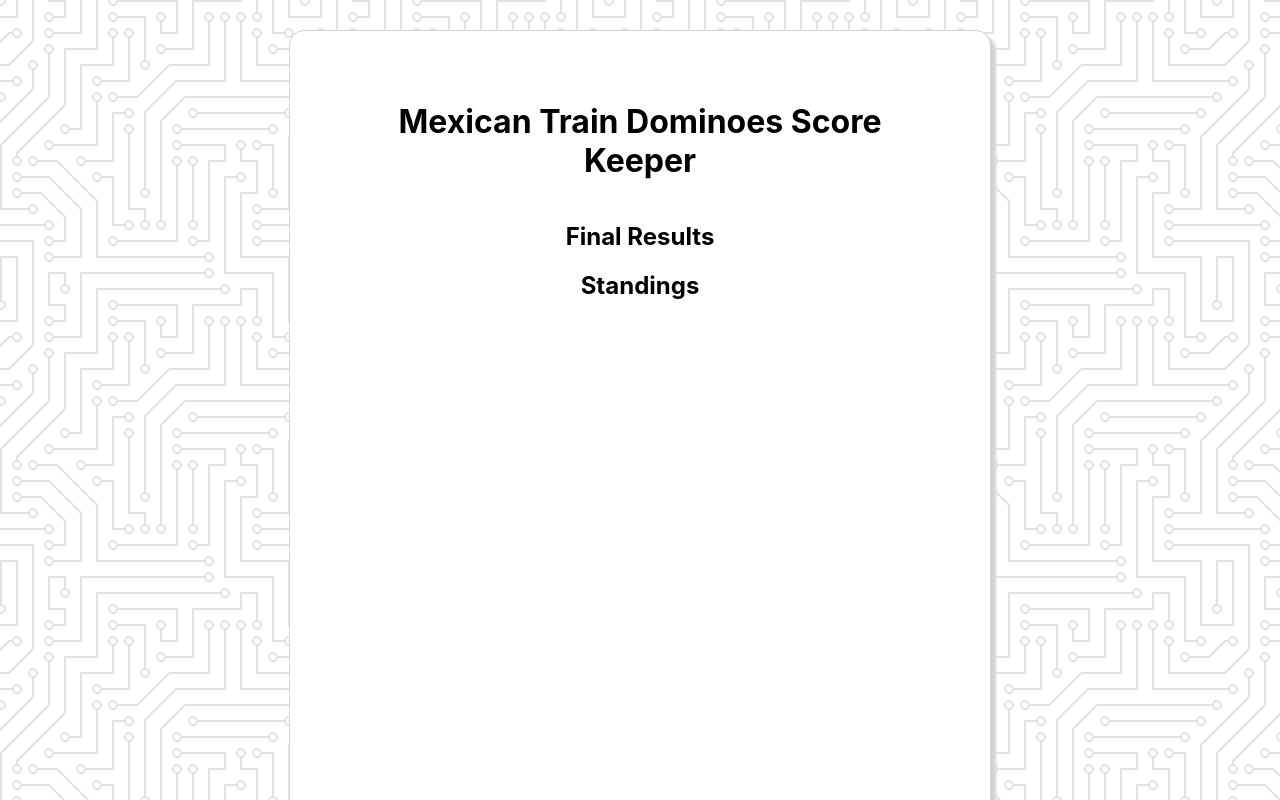
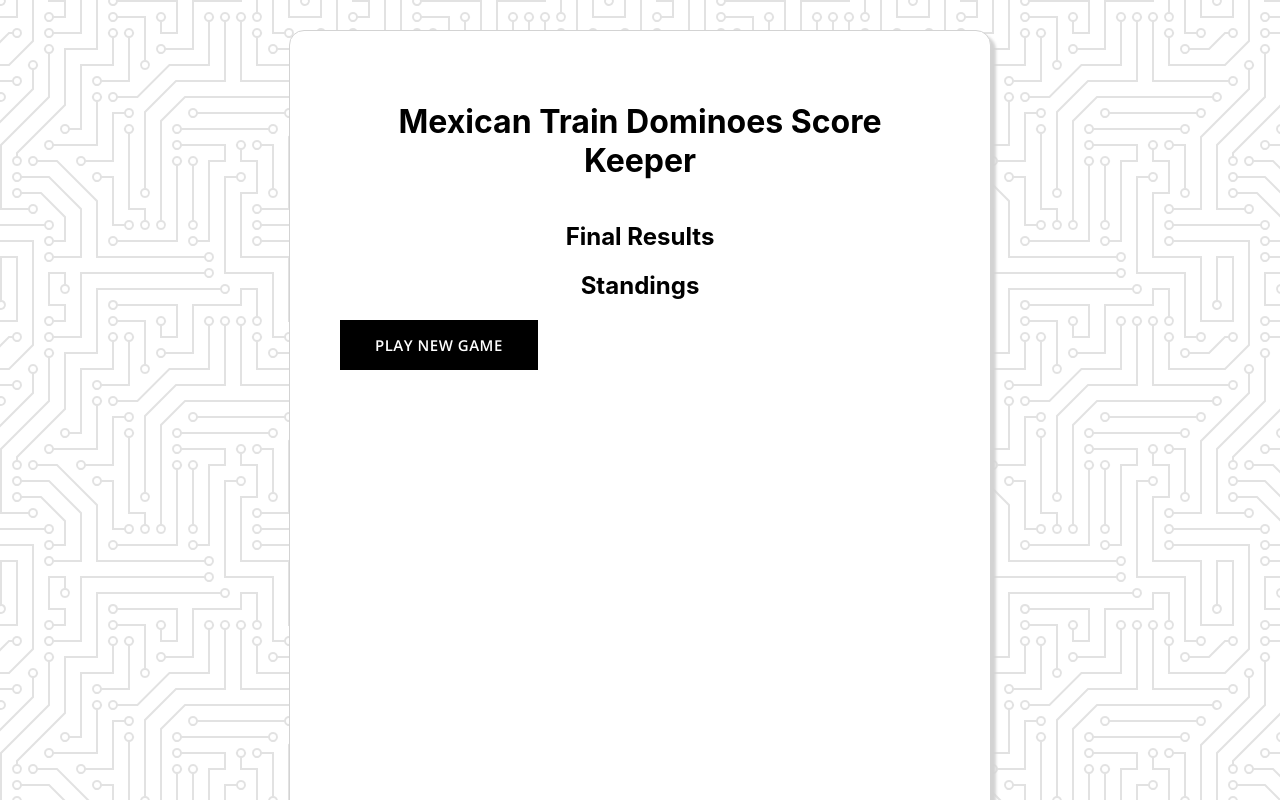
Before and after one commit to sohostory/mexican-train-dominoes, a React (Create React App) app: page /gameroom/1/endgame in a window 1280 px wide. Shown: the top 800 px of the page. Built offline with nearby package versions, Linux system fonts and the light colour scheme.

Commit message:
added new game button to end game component

```diff
--- a/src/routes/end-game/end-game.component.jsx
+++ b/src/routes/end-game/end-game.component.jsx
@@ -1,5 +1,6 @@
 import { useNavigate, useParams } from "react-router-dom";
 import StandingList from "../../components/standing-list/standing-list.component";
+import Button from "../../components/button/button.component";
 
 const EndGame = ({ players }) => {
   const navigate = useNavigate();
@@ -10,10 +11,17 @@ const EndGame = ({ players }) => {
     return a.totalScore - b.totalScore;
   });
 
+  const newGame = () => {
+    navigate("/new");
+  };
+
   return (
     <div className="end-game-container">
       <h2>Final Results</h2>
       <StandingList currentStanding={finalStanding} />
+      <Button type="button" onClick={newGame}>
+        Play New Game
+      </Button>
     </div>
   );
 };
```
